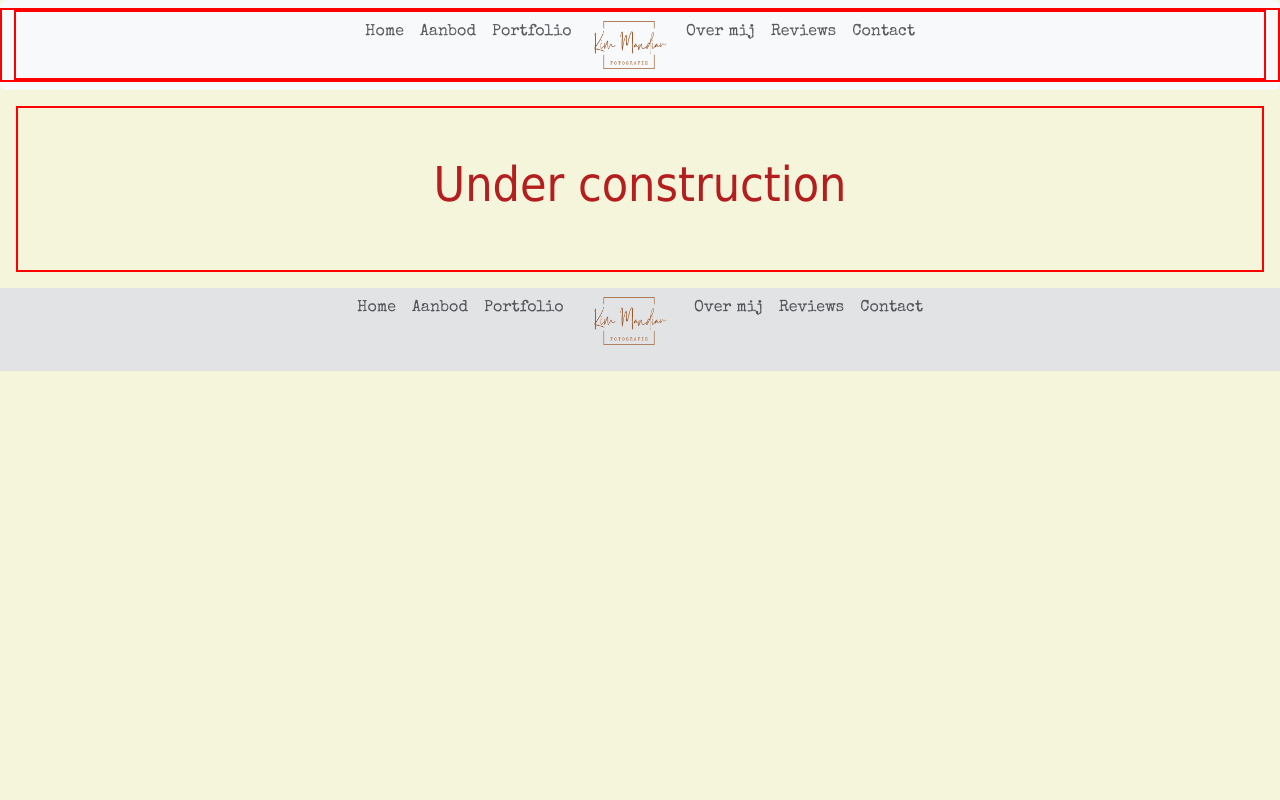
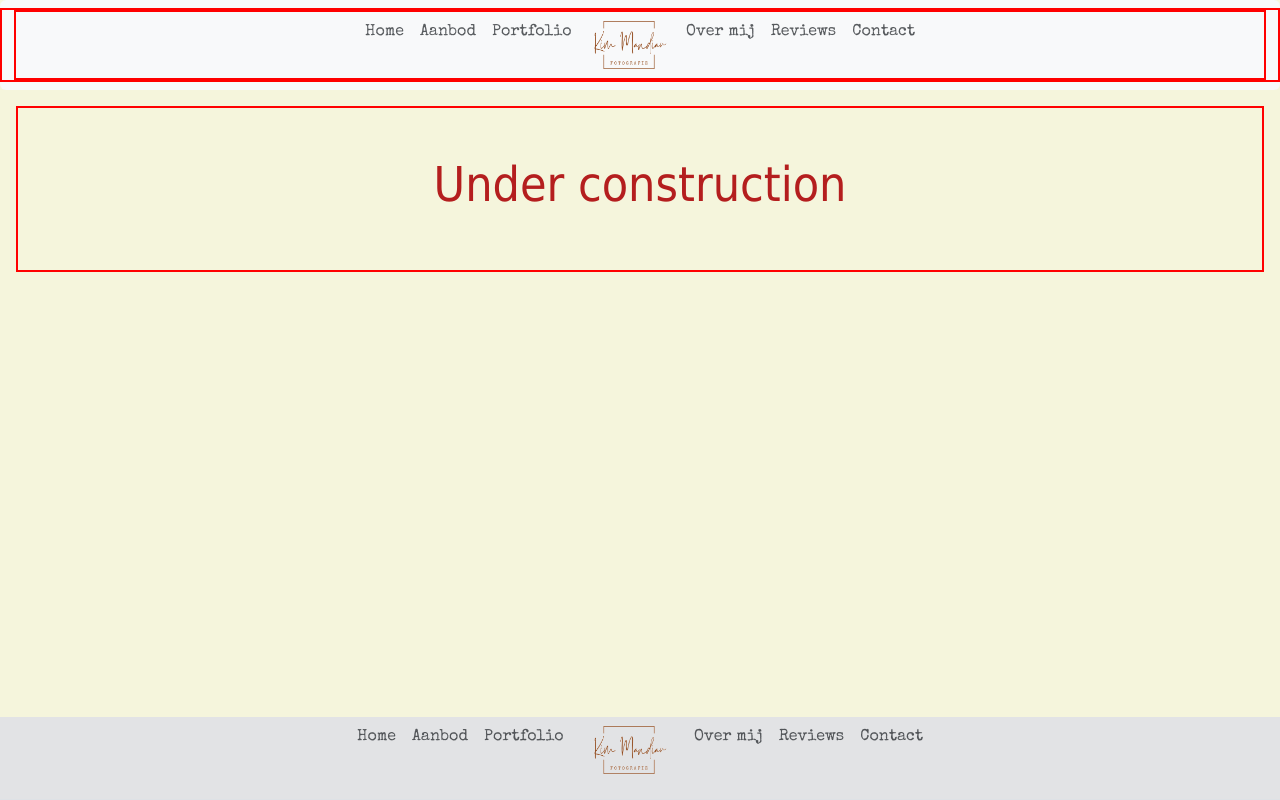
Before and after one commit to JeffreyBeutels/website2024, a plain HTML site: page ucstr.html in a window 1280 px wide. Drawn offline with nearby package versions, Linux system fonts and the light colour scheme; a web font is replaced by a local one.

Commit message:
fixed bottom

```diff
--- a/ucstr.html
+++ b/ucstr.html
@@ -43,7 +43,7 @@
   </div>
 
   <!-- Footer -->
-    <ul class="nav justify-content-center border-bottom pb-3 mb-0 special-elite-regular bg-secondary-subtle">
+    <ul class="nav fixed-bottom justify-content-center border-bottom pb-3 mb-0 special-elite-regular bg-secondary-subtle">
       <li class="nav-item"><a href="#" class="nav-link px-2 text-body-secondary">Home</a></li>
       <li class="nav-item"><a href="#" class="nav-link px-2 text-body-secondary">Aanbod</a></li>
       <li class="nav-item"><a href="#" class="nav-link px-2 text-body-secondary">Portfolio</a></li>
```
